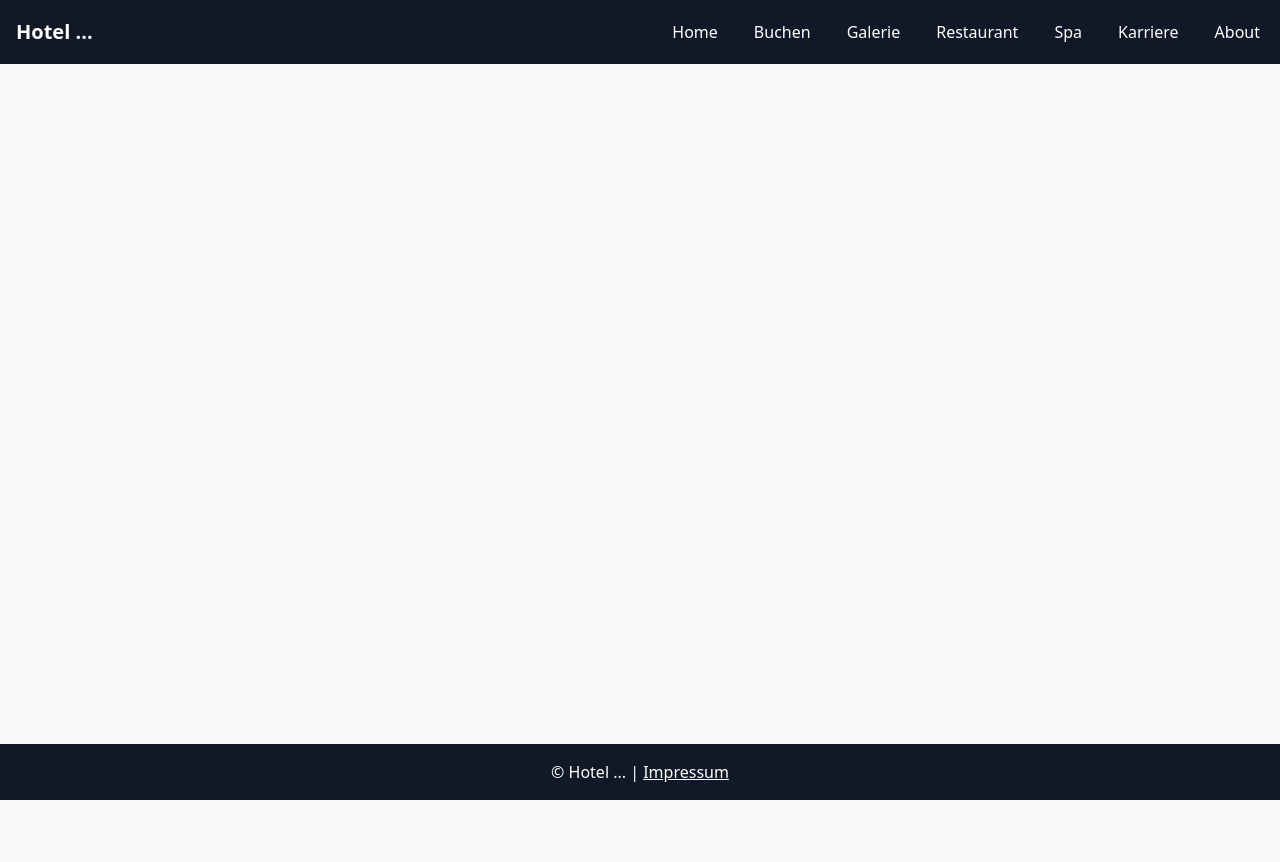
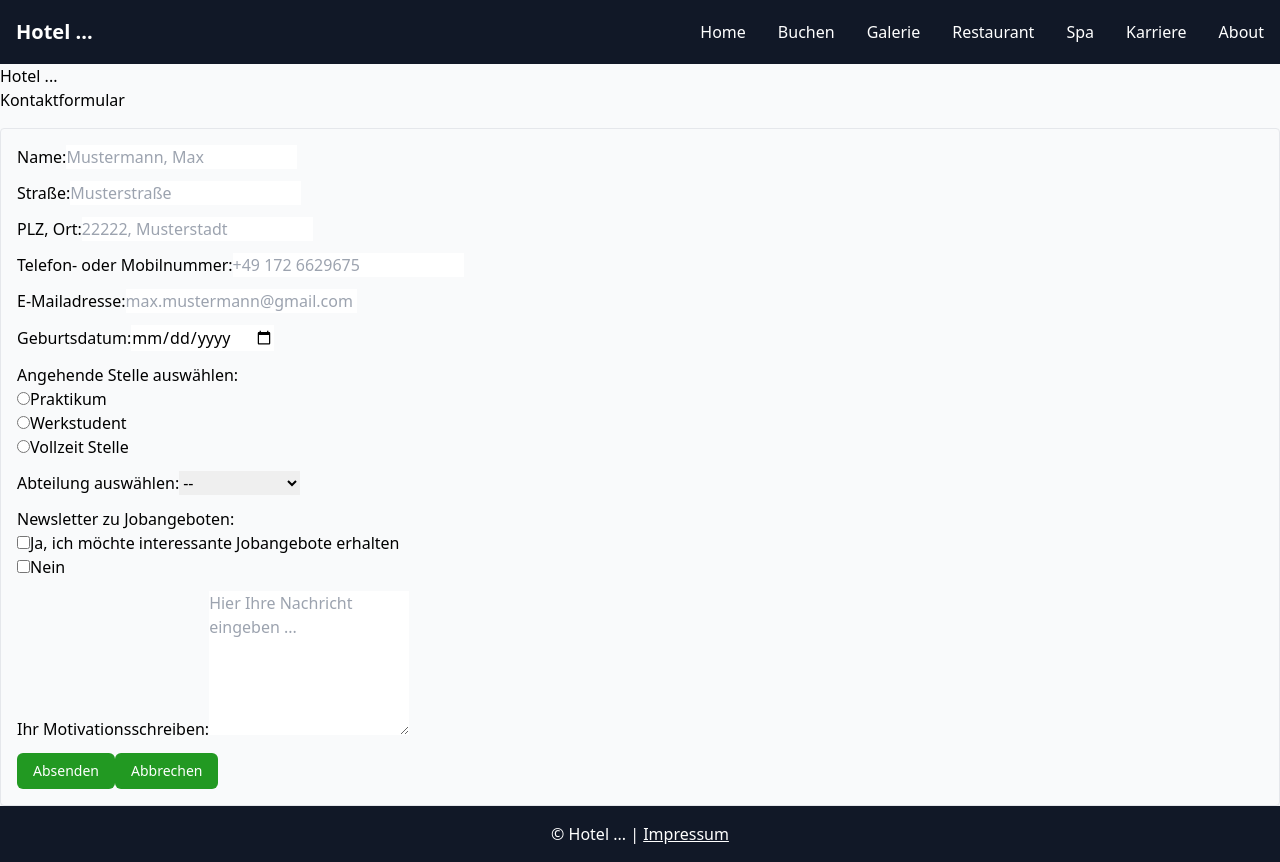
Before and after one commit to lucialndr/webanwendung_wise_25-26, a Nuxt app: page /carreer in a window 1280 px wide. Before the commit the page ends 800 px from the top, so only its background shows below. Built offline with nearby package versions, Linux system fonts and the light colour scheme.

Commit message:
Formular eingebunden

```diff
--- a/app/layouts/default.vue
+++ b/app/layouts/default.vue
@@ -1,6 +1,5 @@
 <template>
   <div class="min-h-screen flex flex-col">
-
     <!-- NAVIGATION -->
     <nav class="bg-gray-900 text-white">
       <div class="max-w-7xl mx-auto px-4">
@@ -16,54 +15,142 @@
             <li>
               <NuxtLink to="/" class="flex items-center gap-1 hover:text-yellow-400">
                 Home
-                <span class="material-symbols-outlined"></span>
               </NuxtLink>
             </li>
-
             <li>
-              <NuxtLink to="/buchen" class="flex items-center gap-1 hover:text-yellow-400">
+              <NuxtLink to="/booking" class="flex items-center gap-1 hover:text-yellow-400">
                 Buchen
-                <span class="material-symbols-outlined"></span>
               </NuxtLink>
             </li>
-
             <li>
-              <NuxtLink to="/gallerie" class="flex items-center gap-1 hover:text-yellow-400">
+              <NuxtLink to="/gallery" class="flex items-center gap-1 hover:text-yellow-400">
                 Galerie
-                <span class="material-symbols-outlined"></span>
               </NuxtLink>
             </li>
-
             <li>
               <NuxtLink to="/restaurant" class="flex items-center gap-1 hover:text-yellow-400">
                 Restaurant
-                <span class="material-symbols-outlined"></span>
               </NuxtLink>
             </li>
-
             <li>
               <NuxtLink to="/spa" class="flex items-center gap-1 hover:text-yellow-400">
                 Spa
-                <span class="material-symbols-outlined"></span>
               </NuxtLink>
             </li>
-
             <li>
-              <NuxtLink to="/karriere" class="flex items-center gap-1 hover:text-yellow-400">
+              <NuxtLink to="/carreer" class="flex items-center gap-1 hover:text-yellow-400">
                 Karriere
-                <span class="material-symbols-outlined"></span>
               </NuxtLink>
             </li>
-
             <li>
               <NuxtLink to="/about" class="flex items-center gap-1 hover:text-yellow-400">
                 About
-                <span class="material-symbols-outlined"></span>
               </NuxtLink>
             </li>
           </ul>
 
+          <!-- Mobiles Menu, wenn Seite kleiner wird -->
+          <button
+            @click="mobileMenuOpen = !mobileMenuOpen"
+            class="md:hidden text-white focus:outline-none"
+          >
+            <svg
+              class="w-6 h-6"
+              fill="none"
+              stroke="currentColor"
+              viewBox="0 0 24 24"
+            >
+              <path
+                v-if="!mobileMenuOpen"
+                stroke-linecap="round"
+                stroke-linejoin="round"
+                stroke-width="2"
+                d="M4 6h16M4 12h16M4 18h16"
+              />
+              <path
+                v-else
+                stroke-linecap="round"
+                stroke-linejoin="round"
+                stroke-width="2"
+                d="M6 18L18 6M6 6l12 12"
+              />
+            </svg>
+          </button>
+
         </div>
+
+        <!-- Mobile Menü (ausklappbar) -->
+        <div
+          v-show="mobileMenuOpen"
+          class="md:hidden pb-4"
+        >
+          <ul class="space-y-2">
+            <li>
+              <NuxtLink
+                to="/"
+                class="block py-2 px-4 hover:bg-gray-800 rounded"
+                @click="mobileMenuOpen = false"
+              >
+                Home
+              </NuxtLink>
+            </li>
+            <li>
+              <NuxtLink
+                to="/buchen"
+                class="block py-2 px-4 hover:bg-gray-800 rounded"
+                @click="mobileMenuOpen = false"
+              >
+                Buchen
+              </NuxtLink>
+            </li>
+            <li>
+              <NuxtLink
+                to="/gallerie"
+                class="block py-2 px-4 hover:bg-gray-800 rounded"
+                @click="mobileMenuOpen = false"
+              >
+                Galerie
+              </NuxtLink>
+            </li>
+            <li>
+              <NuxtLink
+                to="/restaurant"
+                class="block py-2 px-4 hover:bg-gray-800 rounded"
+                @click="mobileMenuOpen = false"
+              >
+                Restaurant
+              </NuxtLink>
+            </li>
+            <li>
+              <NuxtLink
+                to="/spa"
+                class="block py-2 px-4 hover:bg-gray-800 rounded"
+                @click="mobileMenuOpen = false"
+              >
+                Spa
+              </NuxtLink>
+            </li>
+            <li>
+              <NuxtLink
+                to="/karriere"
+                class="block py-2 px-4 hover:bg-gray-800 rounded"
+                @click="mobileMenuOpen = false"
+              >
+                Karriere
+              </NuxtLink>
+            </li>
+            <li>
+              <NuxtLink
+                to="/about"
+                class="block py-2 px-4 hover:bg-gray-800 rounded"
+                @click="mobileMenuOpen = false"
+              >
+                About
+              </NuxtLink>
+            </li>
+          </ul>
+        </div>
+
       </div>
     </nav>
 
@@ -79,9 +166,14 @@
         Impressum
       </NuxtLink>
     </footer>
-
   </div>
 </template>
+
+<script setup>
+import { ref } from 'vue'
+
+const mobileMenuOpen = ref(false)
+</script>
 
 <style scoped>
 .material-symbols-outlined {
--- a/app/pages/carreer.vue
+++ b/app/pages/carreer.vue
@@ -1,5 +1,117 @@
 <template>
-    <div>
+    <head>
+    <meta charset="UTF-8">
+    <title>Hotel ...</title>
+    <meta name="viewport" content="width=device-width, initial-scale=1">
+    </head>
+
+    <header>
+        <h2>Hotel ...<br>Kontaktformular</h2>
+    </header>
+
+    <div class="container mt-4">
+
+        <form action="antwort_formular.php" method="post" class="p-4 border rounded shadow-sm bg-light">
+
+            <!-- Name -->
+            <div class="mb-3">
+                <label for="name" class="form-label">Name:</label>
+                <input type="text" id="name" name="nn" class="form-control" placeholder="Mustermann, Max" maxlength="40">
+            </div>
+
+            <!-- Straße -->
+            <div class="mb-3">
+                <label for="street" class="form-label">Straße:</label>
+                <input type="text" id="street" name="street" class="form-control" placeholder="Musterstraße" maxlength="40">
+            </div>
+
+            <!-- PLZ, Ort -->
+            <div class="mb-3">
+                <label for="city" class="form-label">PLZ, Ort:</label>
+                <input type="text" id="city" name="city" class="form-control" placeholder="22222, Musterstadt" maxlength="40">
+            </div>
+
+            <!-- Telefonnummer -->
+            <div class="mb-3">
+                <label for="telp" class="form-label">Telefon- oder Mobilnummer:</label>
+                <input type="tel" id="telp" name="tel_number" class="form-control" placeholder="+49 172 6629675" maxlength="40">
+            </div>
+
+            <!-- E-Mail -->
+            <div class="mb-3">
+                <label for="em" class="form-label">E-Mailadresse:</label>
+                <input type="email" id="em" name="mail" class="form-control"
+                    placeholder="max.mustermann@gmail.com"
+                    pattern="^[^@\s]+@[^@\s]+\.[^@\s]+$" maxlength="40">
+            </div>
+
+            <!-- Geburtsdatum -->
+            <div class="mb-3">
+                <label for="da" class="form-label">Geburtsdatum:</label>
+                <input type="date" id="da" name="birth_date" class="form-control">
+            </div>
+
+            <!-- Stelle auswählen -->
+            <div class="mb-3">
+                <label class="form-label">Angehende Stelle auswählen:</label>
+
+                <div class="form-check">
+                    <input type="radio" name="stelle" id="r1" value="Praktikum" class="form-check-input">
+                    <label for="r1" class="form-check-label">Praktikum</label>
+                </div>
+
+                <div class="form-check">
+                    <input type="radio" name="stelle" id="r2" value="Werkstudent" class="form-check-input">
+                    <label for="r2" class="form-check-label">Werkstudent</label>
+                </div>
+
+                <div class="form-check">
+                    <input type="radio" name="stelle" id="r3" value="Vollzeit_Stelle" class="form-check-input">
+                    <label for="r3" class="form-check-label">Vollzeit Stelle</label>
+                </div>
+            </div>
+
+            <!-- Abteilung -->
+            <div class="mb-3">
+                <label for="abteilung" class="form-label">Abteilung auswählen:</label>
+                <select name="abteilung" id="abteilung" class="form-select">
+                    <option value="--" selected>--</option>
+                    <option value="Küche">Küche</option>
+                    <option value="Service">Service</option>
+                    <option value="Management">Management</option>
+                    <option value="Marketing">Marketing</option>
+                </select>
+            </div>
+
+            <!-- Newsletter -->
+            <div class="mb-3">
+                <label class="form-label">Newsletter zu Jobangeboten:</label>
+
+                <div class="form-check">
+                    <input type="checkbox" name="extra" id="c1" value="Ja" class="form-check-input">
+                    <label for="c1" class="form-check-label">Ja, ich möchte interessante Jobangebote erhalten</label>
+                </div>
+
+                <div class="form-check">
+                    <input type="checkbox" name="extra" id="c2" value="Nein" class="form-check-input">
+                    <label for="c2" class="form-check-label">Nein</label>
+                </div>
+            </div>
+
+            <!-- Motivationsschreiben -->
+            <div class="mb-3">
+                <label for="txt" class="form-label">Ihr Motivationsschreiben:</label>
+                <textarea name="txt" id="txt" class="form-control" rows="6" maxlength="2500"
+                    placeholder="Hier Ihre Nachricht eingeben ..."></textarea>
+            </div>
+
+            <!-- Buttons -->
+            <div class="d-flex gap-3">
+                <button type="submit" class="btn btn-primary px-4">Absenden</button>
+                <button type="reset" class="btn btn-secondary px-4">Abbrechen</button>
+            </div>
+
+        </form>
 
     </div>
 </template>
--- a/app/pages/index.vue
+++ b/app/pages/index.vue
@@ -1,11 +1,9 @@
 <template>
     <!-- HEADER -->
     <header class="max-w-4xl mx-auto text-center mt-10 px-4">
-      <h1 class="text-4xl font-bold italic bg-gray-400 text-black-600">
-        Hotel ...
-      </h1>
+      <h1 class="font-serif text-4xl">Hotel ...</h1>
       <p class="mt-5 text-lg text-gray-600">
-        Das schönste Hotel im Raum ...
+        Das schönste Hotel im Raum Hamburg
       </p>
       <hr class="my-8">
     </header>
@@ -20,7 +18,7 @@
             alt="Artikel 1"
           >
           <div class="p-6">
-            <h2 class="text-xl font-semibold mb-2">Artikel 1</h2>
+            <h2 class="text-xl font-serif mb-2">Artikel 1</h2>
             <p class="text-gray-600 mb-4">Lorem ipsum dolor sit amet...</p>
             <a href="#" class="inline-block bg-gray-600 text-white px-4 py-2 rounded hover:bg-gray-700 transition">
               Weiterlesen
--- a/app/pages/produkte/[id].vue
+++ /dev/null
@@ -1,21 +0,0 @@
-<template>
-    <div>
-        <ProductDetails v-if="product" :product="product" />
-        <h1>{{ product.title }}</h1>
-        <p>{{ product.description }}</p>
-        <p>{{ product.price }} Euro</p>
-    </div>
-    <div>
-        <Head>
-        <Title>Mein Shop | {{ product.title }}</Title>
-        <Meta name="description" :content="product.description" />
-        </Head>
-        <ProductDetails :product="product"/>
-    </div>
-</template>
-
-<script setup>
-    const { id } = useRoute().params
-    const url = `https://fakestoreapi.com/products/${id}`
-    const { data: product } = await useFetch(url)
-</script>
--- a/app/pages/produkte/index.vue
+++ /dev/null
@@ -1,14 +0,0 @@
-<template>
-    <div>
-        <h1>Produkte</h1>
-        <div class="grid grid-cols-4 gap-5">
-            <div v-for="p in products">
-                <ProductCard :product="p"/>
-            </div>
-        </div>
-    </div>
-</template>
-
-<script setup>
-    const { data: products } = await useFetch('https://fakestoreapi.com/products')
-</script>
```
Also changed, not shown: app/pages/impressum.vue (+22 -12 lines), 1 other file (tests, documents, lock files or other folders).
